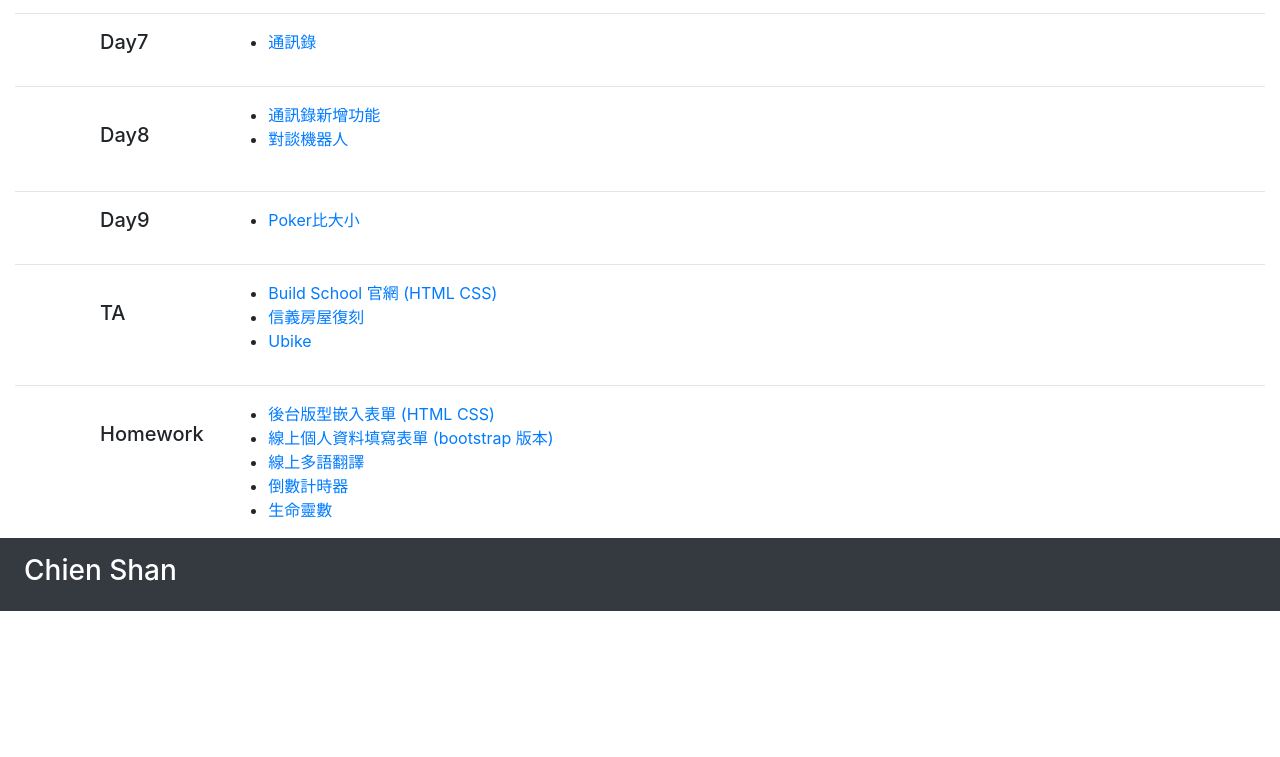
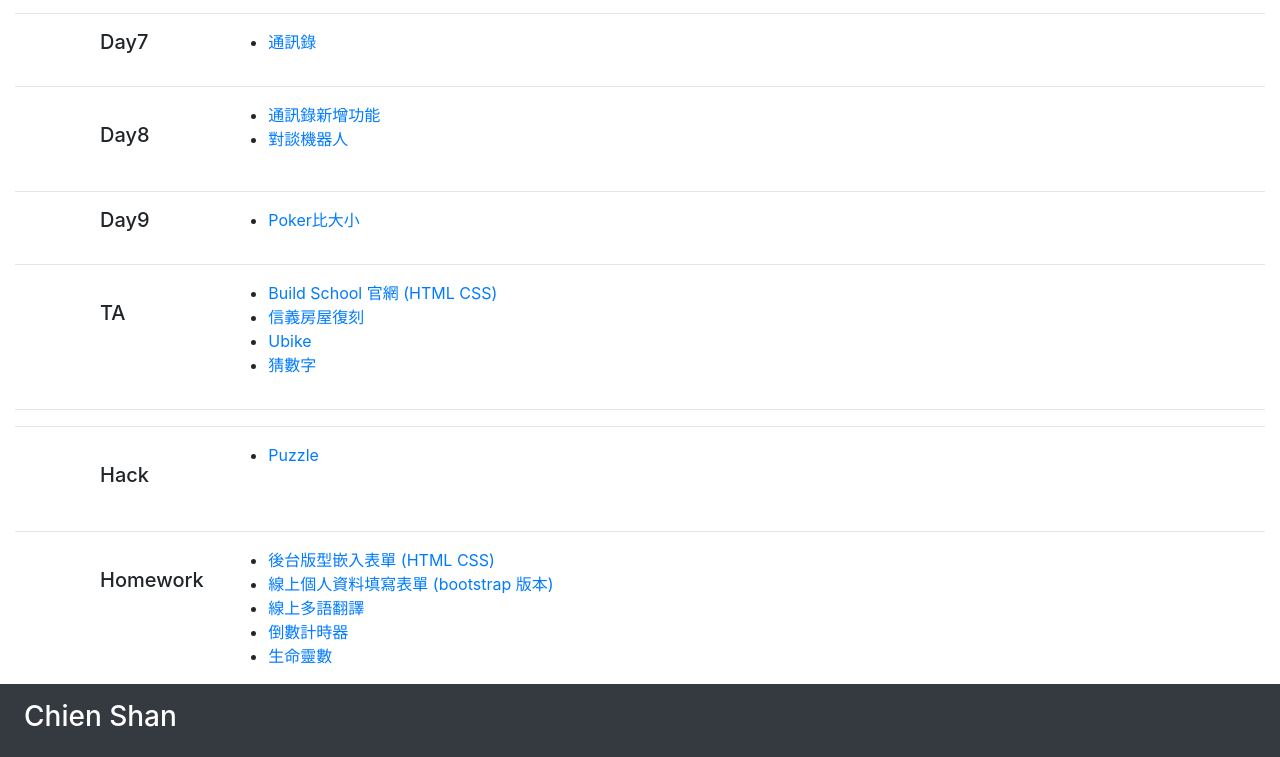
Before and after one commit to ChienShan/BuildSchool---exercises, a plain HTML site: page index.html in a window 1280 px wide. Shown: the part 892-1649 px from the top of the page. Before the commit the page ends 1503 px from the top, so only its background shows below. Drawn offline with nearby package versions, Linux system fonts and the light colour scheme.

Commit message:
新增連結

```diff
--- a/index.html
+++ b/index.html
@@ -158,6 +158,19 @@
                             (HTML CSS)</a></li>
                     <li><a href="TA/house/index.html">信義房屋復刻</a></li>
                     <li><a href="TA/Bike/Ubike.html">Ubike</a></li>
+                    <li><a href="TA/GuessNumber/guess-number.html">猜數字</a></li>
+                </ul>
+            </div>
+        </div>
+        <hr />
+        <hr />
+        <div id="TA" class="row">
+            <div class="col-2" style="padding:20px 100px">
+                <h5>Hack</h5>
+            </div>
+            <div class="col-10">
+                <ul>
+                    <li><a href="Hack/puzzle.html">Puzzle</a></li>
                 </ul>
             </div>
         </div>
```
